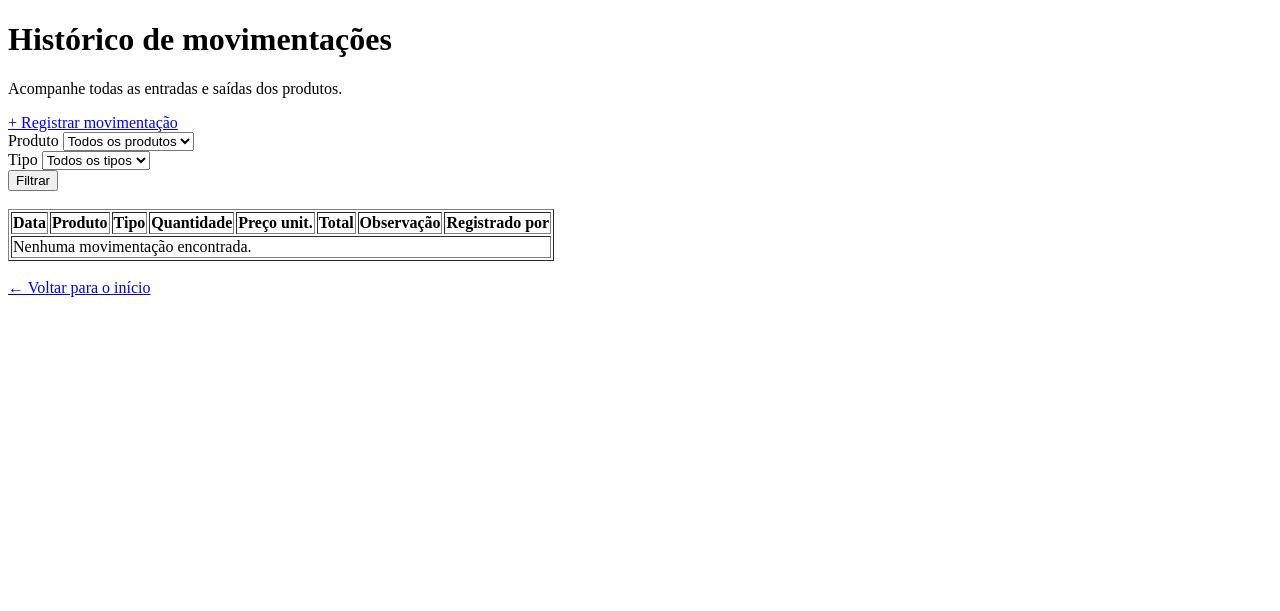
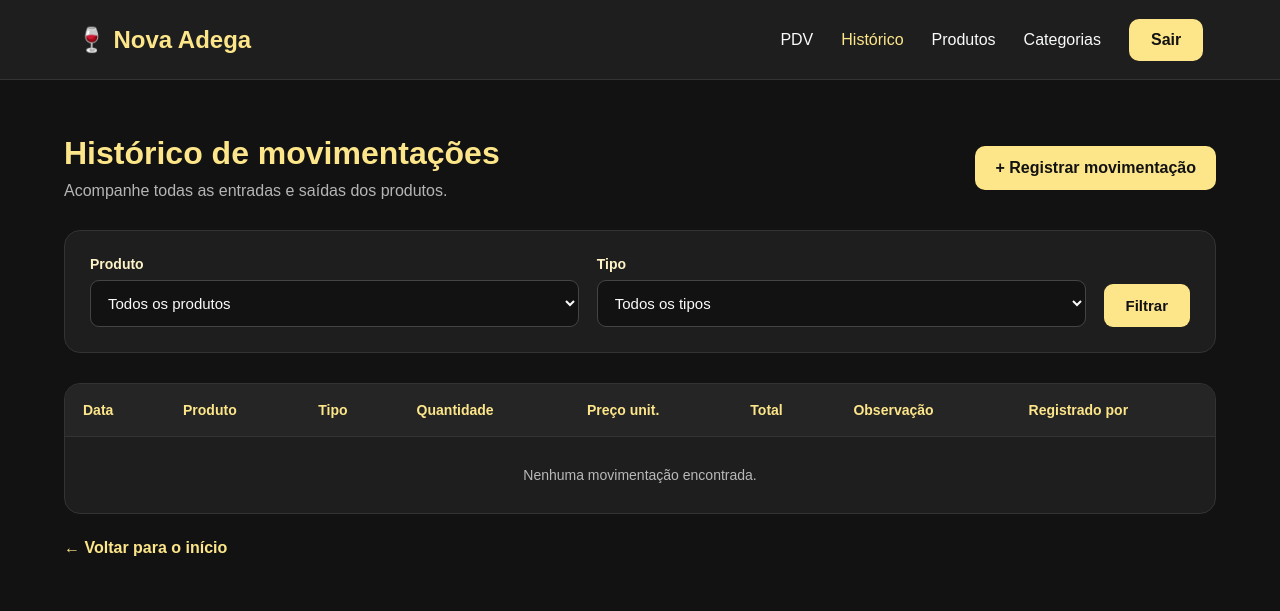
Before and after one commit to Jessy-Lima/Nova-Adega, a FastAPI app: template app/templates/movimentacoes/index.html in a window 1280 px wide. Shown: the top 611 px of the page. Run offline with FastAPI, Linux system fonts and the light colour scheme; the template is opened without the code that fills it, so the values that code supplies are empty.

Commit message:
feat: Add CSS link to historico.html and refactor index.html for improved layout and styling

```diff
--- a/app/templates/movimentacoes/historico.html
+++ b/app/templates/movimentacoes/historico.html
@@ -4,6 +4,7 @@
 
 {% block content %}
 
+<link rel="stylesheet" href="/static/css/movimentacoes.css">
 <h1>Histórico — {{ produto.nome }}</h1>
 
 <!-- Resumo do produto -->
--- a/app/templates/movimentacoes/index.html
+++ b/app/templates/movimentacoes/index.html
@@ -2,44 +2,121 @@
 
 {% block title %}Movimentações — Nova Adega{% endblock %}
 
+
+{% block styles %}
+<link rel="stylesheet" href="/static/CSS/movimentacoes.css">
+{% endblock %}
+
+
 {% block content %}
 
-<main>
 
-    <div>
+<!-- NAVBAR -->
+
+<nav class="navbar">
+
+    <div class="logo">
+
+        <h2>
+            🍷 Nova Adega
+        </h2>
+
+    </div>
+
+
+    <div class="menu">
+
+        <a href="/pdv/">
+            PDV
+        </a>
+
+        <a href="/movimentacoes/" class="ativo">
+            Histórico
+        </a>
+
+        <a href="/produtos/">
+            Produtos
+        </a>
+
+        <a href="/categorias/">
+            Categorias
+        </a>
+
+        <a href="/auth/logout" class="btn-sair">
+            Sair
+        </a>
+
+    </div>
+
+</nav>
+
+
+<!-- CONTEÚDO PRINCIPAL -->
+
+<main class="container">
+
+
+    <!-- TÍTULO -->
+
+    <div class="titulo-pagina">
+
         <div>
-            <h1>Histórico de movimentações</h1>
+
+            <h1>
+                Histórico de movimentações
+            </h1>
 
             <p>
                 Acompanhe todas as entradas e saídas dos produtos.
             </p>
+
         </div>
 
-        <a href="/movimentacoes/nova">
+
+        <a
+            href="/movimentacoes/nova"
+            class="btn-nova"
+        >
             + Registrar movimentação
         </a>
+
     </div>
+
 
     <!-- FILTROS -->
 
-    <form method="get" action="/movimentacoes">
+    <form
+        method="get"
+        action="/movimentacoes/"
+        class="filtros"
+    >
 
-        <div>
+
+        <!-- PRODUTO -->
+
+        <div class="campo">
+
             <label for="produto_id">
                 Produto
             </label>
 
-            <select name="produto_id" id="produto_id">
+
+            <select
+                name="produto_id"
+                id="produto_id"
+            >
 
                 <option value="0">
                     Todos os produtos
                 </option>
 
+
                 {% for p in produtos %}
 
                 <option
                     value="{{ p.id }}"
-                    {{ 'selected' if produto_id == p.id else '' }}>
+                    {{ 'selected' if produto_id == p.id else '' }}
+                >
 
                     {{ p.nome }}
 
@@ -48,47 +125,64 @@
                 {% endfor %}
 
             </select>
+
         </div>
 
-        <div>
+
+        <!-- TIPO -->
+
+        <div class="campo">
+
             <label for="tipo">
                 Tipo
             </label>
 
-            <select name="tipo" id="tipo">
+
+            <select
+                name="tipo"
+                id="tipo"
+            >
 
                 <option value="">
                     Todos os tipos
                 </option>
 
+
                 <option
                     value="entrada"
-                    {{ 'selected' if tipo == 'entrada' else '' }}>
+                    {{ 'selected' if tipo == 'entrada' else '' }}
+                >
+                    Entrada
+                </option>
 
-                    Entrada
-
-                </option>
 
                 <option
                     value="saida"
-                    {{ 'selected' if tipo == 'saida' else '' }}>
-
+                    {{ 'selected' if tipo == 'saida' else '' }}
+                >
                     Saída
-
                 </option>
 
             </select>
+
         </div>
 
-        <div>
+
+        <!-- BOTÕES -->
+
+        <div class="acoes-filtro">
 
             <button type="submit">
                 Filtrar
             </button>
 
+
             {% if produto_id or tipo %}
 
-            <a href="/movimentacoes">
+            <a
+                href="/movimentacoes/"
+                class="btn-limpar"
+            >
                 Limpar
             </a>
 
@@ -96,88 +190,150 @@
 
         </div>
 
+
     </form>
 
-    <br>
 
     <!-- TABELA -->
 
-    <div>
+    <div class="tabela-container">
 
-        <table border="1">
+        <table>
 
             <thead>
+
                 <tr>
-                    <th>Data</th>
-                    <th>Produto</th>
-                    <th>Tipo</th>
-                    <th>Quantidade</th>
-                    <th>Preço unit.</th>
-                    <th>Total</th>
-                    <th>Observação</th>
-                    <th>Registrado por</th>
+
+                    <th>
+                        Data
+                    </th>
+
+                    <th>
+                        Produto
+                    </th>
+
+                    <th>
+                        Tipo
+                    </th>
+
+                    <th>
+                        Quantidade
+                    </th>
+
+                    <th>
+                        Preço unit.
+                    </th>
+
+                    <th>
+                        Total
+                    </th>
+
+                    <th>
+                        Observação
+                    </th>
+
+                    <th>
+                        Registrado por
+                    </th>
+
                 </tr>
+
             </thead>
 
+
             <tbody>
+
 
                 {% for m in movimentacoes %}
 
                 <tr>
 
+
                     <td>
                         {{ m.criado_em.strftime('%d/%m/%Y %H:%M') }}
                     </td>
 
+
                     <td>
-                        <a href="/produtos/{{ m.produto_id }}">
+
+                        <a
+                            href="/produtos/{{ m.produto_id }}"
+                            class="link-produto"
+                        >
                             {{ m.produto.nome }}
                         </a>
+
                     </td>
+
 
                     <td>
 
                         {% if m.tipo.value == 'entrada' %}
+
+                        <span class="tipo entrada">
                             ▲ Entrada
+                        </span>
+
                         {% else %}
+
+                        <span class="tipo saida">
                             ▼ Saída
+                        </span>
+
                         {% endif %}
 
                     </td>
+
 
                     <td>
                         {{ m.quantidade }}
                     </td>
 
+
                     <td>
                         R$ {{ "%.2f"|format(m.preco_unitario) }}
                     </td>
 
-                    <td>
+
+                    <td class="valor-total">
                         R$ {{ "%.2f"|format(m.valor_total) }}
                     </td>
+
 
                     <td>
                         {{ m.observacao or "—" }}
                     </td>
 
+
                     <td>
                         {{ m.usuario.nome if m.usuario else "—" }}
                     </td>
+
 
                 </tr>
 
                 {% endfor %}
 
+
+                <!-- SEM MOVIMENTAÇÕES -->
+
                 {% if not movimentacoes %}
 
                 <tr>
-                    <td colspan="8">
+
+                    <td
+                        colspan="8"
+                        class="sem-resultados"
+                    >
+
                         Nenhuma movimentação encontrada.
+
                     </td>
+
                 </tr>
 
                 {% endif %}
+
 
             </tbody>
 
@@ -185,14 +341,19 @@
 
     </div>
 
-    <br>
 
-    <div>
+    <!-- VOLTAR -->
+
+    <div class="voltar">
+
         <a href="/">
             ← Voltar para o início
         </a>
+
     </div>
+
 
 </main>
 
+
 {% endblock %}
```
